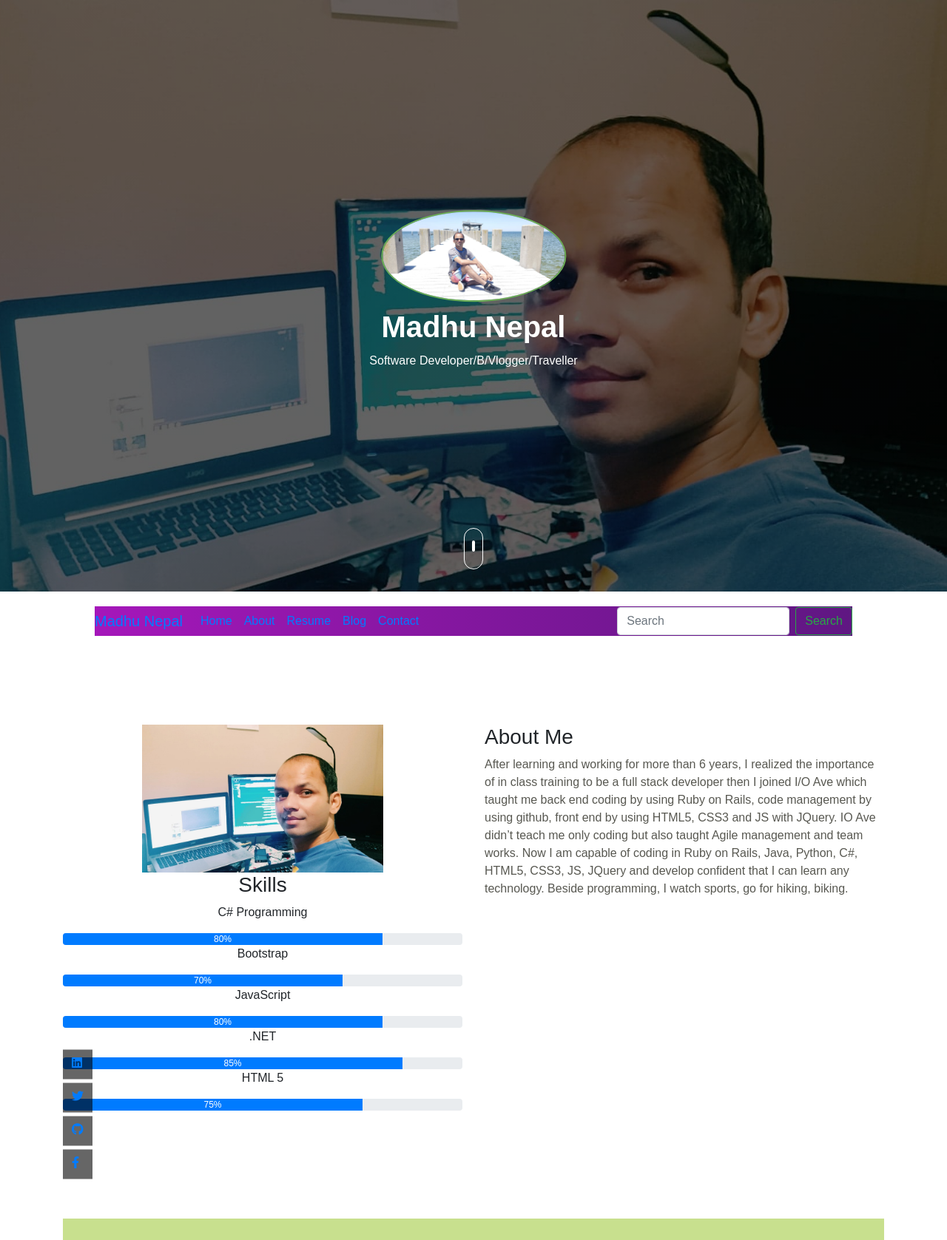
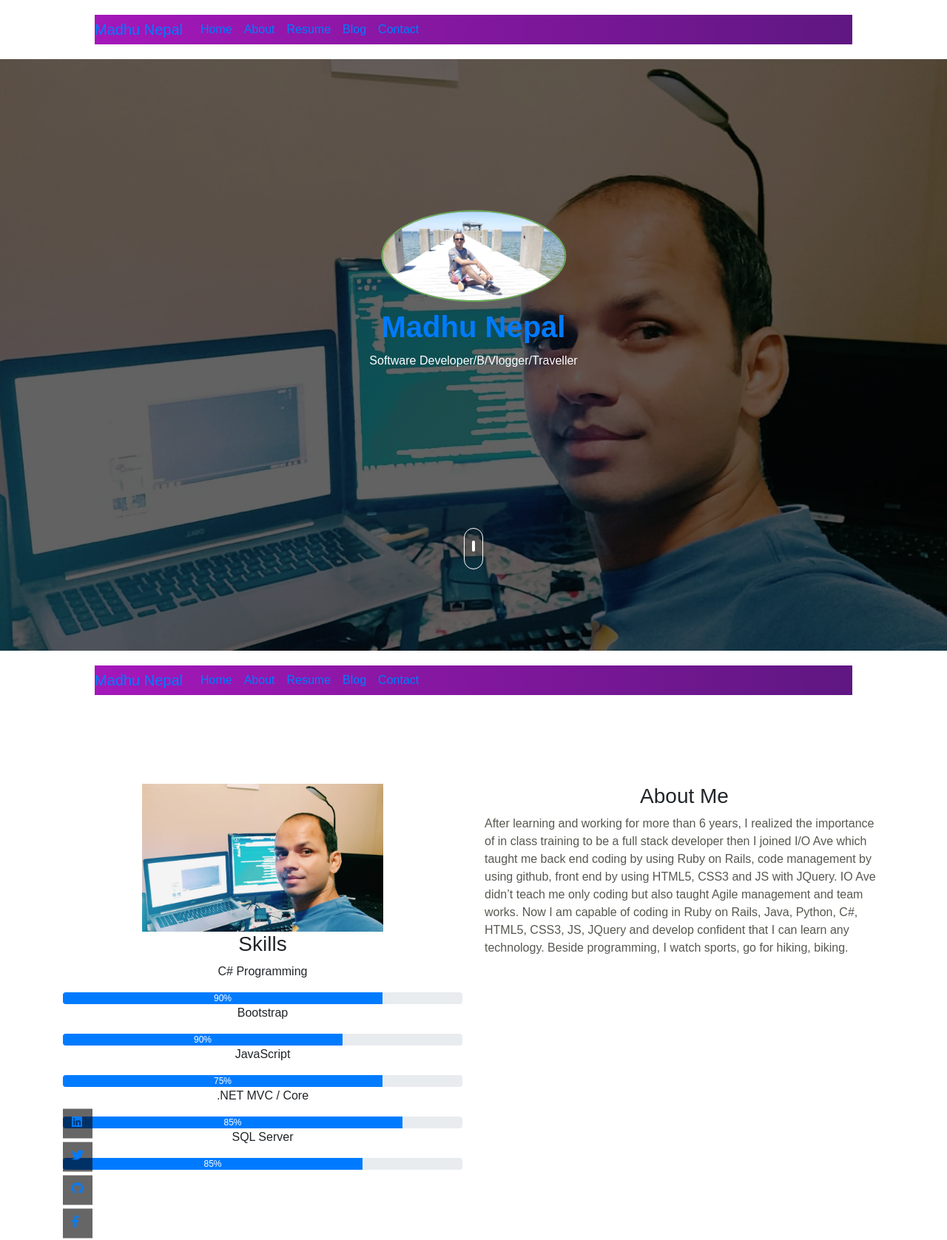
Before and after one commit to madhunepal/MyWebSite, a plain HTML site: page index.html in a window 1280 px wide. Shown: the top 1677 px of the page at 74% size. Drawn offline with nearby package versions, Linux system fonts and the light colour scheme.

Commit message:
updated links

```diff
--- a/index.html
+++ b/index.html
@@ -18,11 +18,43 @@
 </head>
 
 <body>
+    <div class="nav-bar">
+        <nav class="navbar navbar-expand-lg">
+            <a class="navbar-brand" href="#about">Madhu Nepal</a>
+            <button class="navbar-toggler" type="button" data-toggle="collapse" data-target="#navbarTogglerDemo03"
+                aria-controls="navbarTogglerDemo03" aria-expanded="false" aria-label="Toggle navigation">
+                <span class="navbar-toggler-icon"></span>
+                <i class="fa fa-bars"></i>
+            </button>
+
+
+            <div class="collapse navbar-collapse" id="navbarNav">
+                <ul class="navbar-nav mr-auto ">
+                    <li class="nav-item">
+                        <a class="nav-link" href="#home">Home</a>
+                    </li>
+                    <li class="nav-item">
+                        <a class="nav-link" href="#about">About</a>
+                    </li>
+                    <li class="nav-item">
+                        <a class="nav-link" href="#resume">Resume</a>
+                    </li>
+                    <li class="nav-item">
+                        <a class="nav-link" href="#blog">Blog</a>
+                    </li>
+                    <li class="nav-item">
+                        <a class="nav-link" href="#contact">Contact</a>
+                    </li>
+                </ul>
+
+            </div>
+        </nav>
+    </div>
     <section id="header">
         <div class="container text-center">
             <div class="user-box">
                 <img src="/images/background.jpg">
-                <h1>Madhu Nepal</h1>
+                <h1><a href="#resume"> Madhu Nepal</a></h1>
                 <p>Software Developer/B/Vlogger/Traveller</p>
             </div>
         </div>
@@ -67,10 +99,7 @@
                             <a class="nav-link" href="#contact">Contact</a>
                         </li>
                     </ul>
-                    <form class="form-inline my-2 my-lg-0">
-                        <input class="form-control mr-sm-2" type="search" placeholder="Search" aria-label="Search">
-                        <button class="btn btn-outline-success my-2 my-sm-0" type="submit">Search</button>
-                    </form>
+
                 </div>
             </nav>
         </div>
@@ -83,23 +112,23 @@
                         <h3>Skills</h3>
                         <p>C# Programming</p>
                         <div class="progress">
-                            <div class="progress-bar" style="width: 80%;">80% </div>
+                            <div class="progress-bar" style="width: 80%;">90% </div>
                         </div>
                         <p>Bootstrap</p>
                         <div class="progress">
-                            <div class="progress-bar" style="width: 70%;">70% </div>
+                            <div class="progress-bar" style="width: 70%;">90% </div>
                         </div>
                         <p>JavaScript</p>
                         <div class="progress">
-                            <div class="progress-bar" style="width: 80%;">80% </div>
+                            <div class="progress-bar" style="width: 80%;">75% </div>
                         </div>
-                        <p>.NET </p>
+                        <p>.NET MVC / Core </p>
                         <div class="progress">
                             <div class="progress-bar" style="width: 85%;">85% </div>
                         </div>
-                        <p>HTML 5</p>
+                        <p>SQL Server</p>
                         <div class="progress">
-                            <div class="progress-bar" style="width: 75%;">75% </div>
+                            <div class="progress-bar" style="width: 75%;">85% </div>
                         </div>
 
                     </div>
@@ -107,7 +136,7 @@
                 <br>
 
                 <div class="col-md-6">
-                    <h3>About Me</h3>
+                    <h3 align="center">About Me</h3>
                     <p style="color: rgb(88, 88, 81);">
                              After learning and working for more than 6 years, I realized the importance of in class training
                         to be a full stack developer then I joined I/O Ave which taught me back end coding by
@@ -145,12 +174,12 @@
             <!--Resume-->
             <div class="resume" id="resume">
                 <div class="container">
-                    <h2 class="text-center">Resume</h2>
+                    <h2 class="text-center" style="text-emphasis-color: darkgreen;">Resume</h2>
                     <div class="row">
 
                         <div class="col-md-6">
                             <h3 class="text-center">My Experiences</h3>
-                            <ul class="timeline">
+                            <ul class="timeline" style="background-color: cornflowerblue;">
                                 <li>
                                     <h4>2018- Now</h4>
                                     <p>
@@ -186,7 +215,7 @@
                         <div class="col-md-6">
                             <h3 class="text-center">My Education</h3>
 
-                            <ul class="timeline">
+                            <ul class="timeline" style="background-color: blueviolet;">
                                 <li>
                                     <h4>2019- 2020</h4>
                                     <p>
@@ -207,6 +236,7 @@
                                         <b>Location</b> -Kathmandu, Nepal <br>
                                     </p>
                                 </li>
+                                <br>
                                 <li>
                                     <h4>2007-2009</h4>
                                     <p>
@@ -244,7 +274,7 @@
                         <div class="col-md-4">
                             <div class="services-box">
                                 <i class="fa fa-rocket"> </i><span>Get views</span>
-                                <p>I observe the things from different angles.I try to put different views on same things to expand the horizon</p>
+                                <p>I observe the things from different angles to put different views on same things</p>
                             </div>
 
                         </div>
@@ -283,12 +313,15 @@
                                     <p>www.madhunepal.com</p>
 
                                 </div>
-                                <button type="button" class="btn btn-primary"><i class="fa fa-download">
+                            <!--
+
+                              <button type="button" class="btn btn-primary"><i class="fa fa-download">
 
                                     </i>Resume </button>
                                 <button type="button" class="btn btn-primary"><i class="fa fa-rocket">
 
                                     </i>Hire Me </button>
+                                 -->
 
                             </div>
 
```
